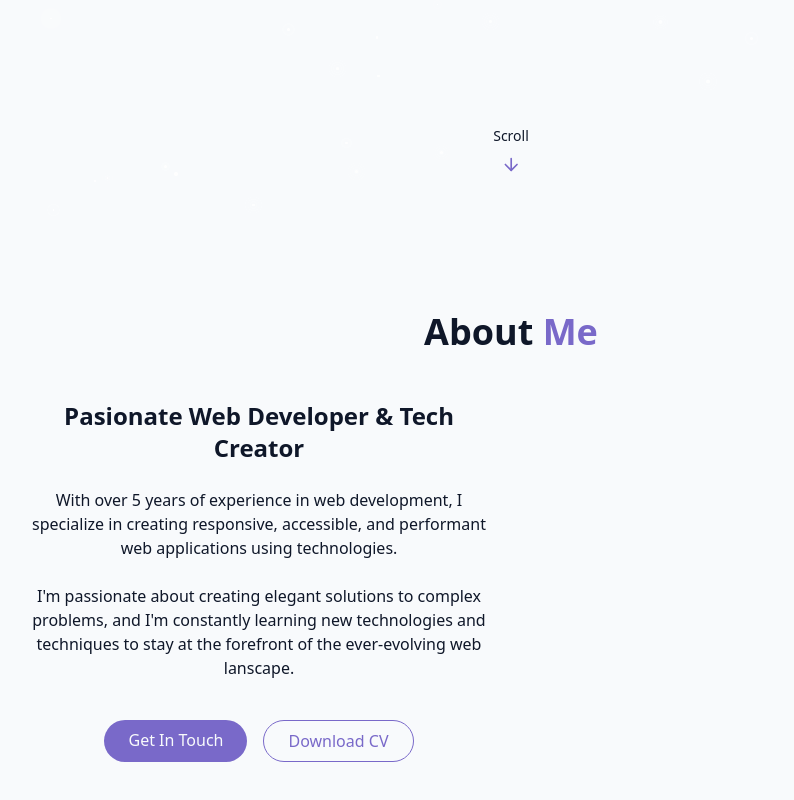
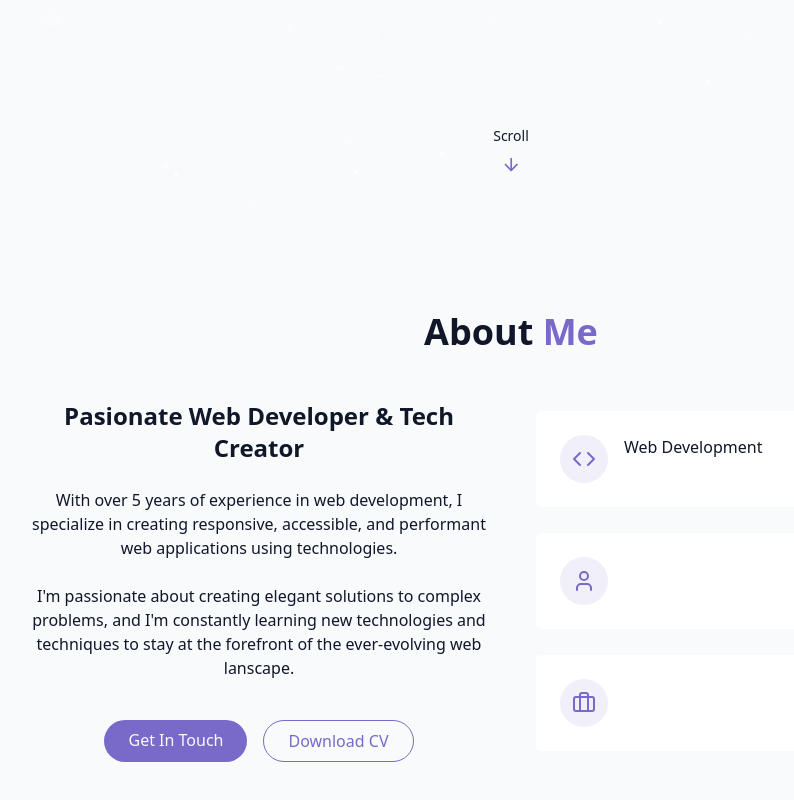
Before and after one commit to bdancost/beautiful_portfolio, a React (Vite) app: page / in a window 1280 px wide. Shown: the part 584-1384 px from the top of the page, without its empty margins (129-923 px from the left). Built offline with nearby package versions, Linux system fonts and the light colour scheme.

Commit message:
Configrando component AboutSection

```diff
--- a/src/components/AboutSection.jsx
+++ b/src/components/AboutSection.jsx
@@ -1,3 +1,5 @@
+import { Briefcase, Code, User } from "lucide-react";
+
 const AboutSection = () => {
   return (
     <section id="about" className="py-24 px-4 relative">
@@ -34,7 +36,33 @@
               </a>
             </div>
           </div>
-          <div></div>
+
+          <div className="grid grid-cols-1 gap-6">
+            <div className="gradient-border p-6 card-hover">
+              <div className="flex items-start gap-4">
+                <div className="p-3 rounded-full bg-primary/10">
+                  <Code size={24} className="h-6 w-6 text-primary" />
+                </div>
+                <div className="text-left">
+                  <h4>Web Development</h4>
+                </div>
+              </div>
+            </div>
+            <div className="gradient-border p-6 card-hover">
+              <div className="flex items-start gap-4">
+                <div className="p-3 rounded-full bg-primary/10">
+                  <User size={24} className="h-6 w-6 text-primary" />
+                </div>
+              </div>
+            </div>
+            <div className="gradient-border p-6 card-hover">
+              <div className="flex items-start gap-4">
+                <div className="p-3 rounded-full bg-primary/10">
+                  <Briefcase size={24} className="h-6 w-6 text-primary" />
+                </div>
+              </div>
+            </div>
+          </div>
         </div>
       </div>
     </section>
```
